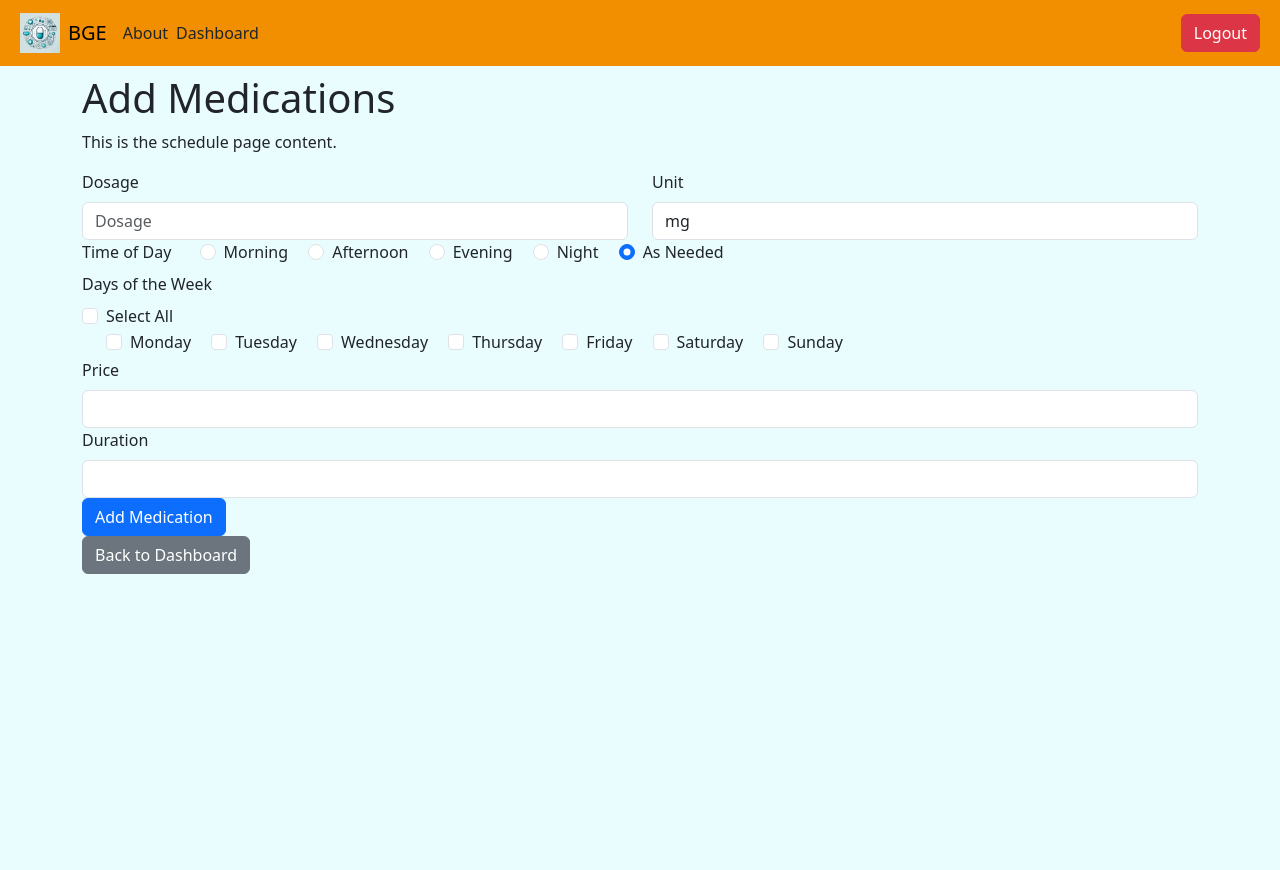
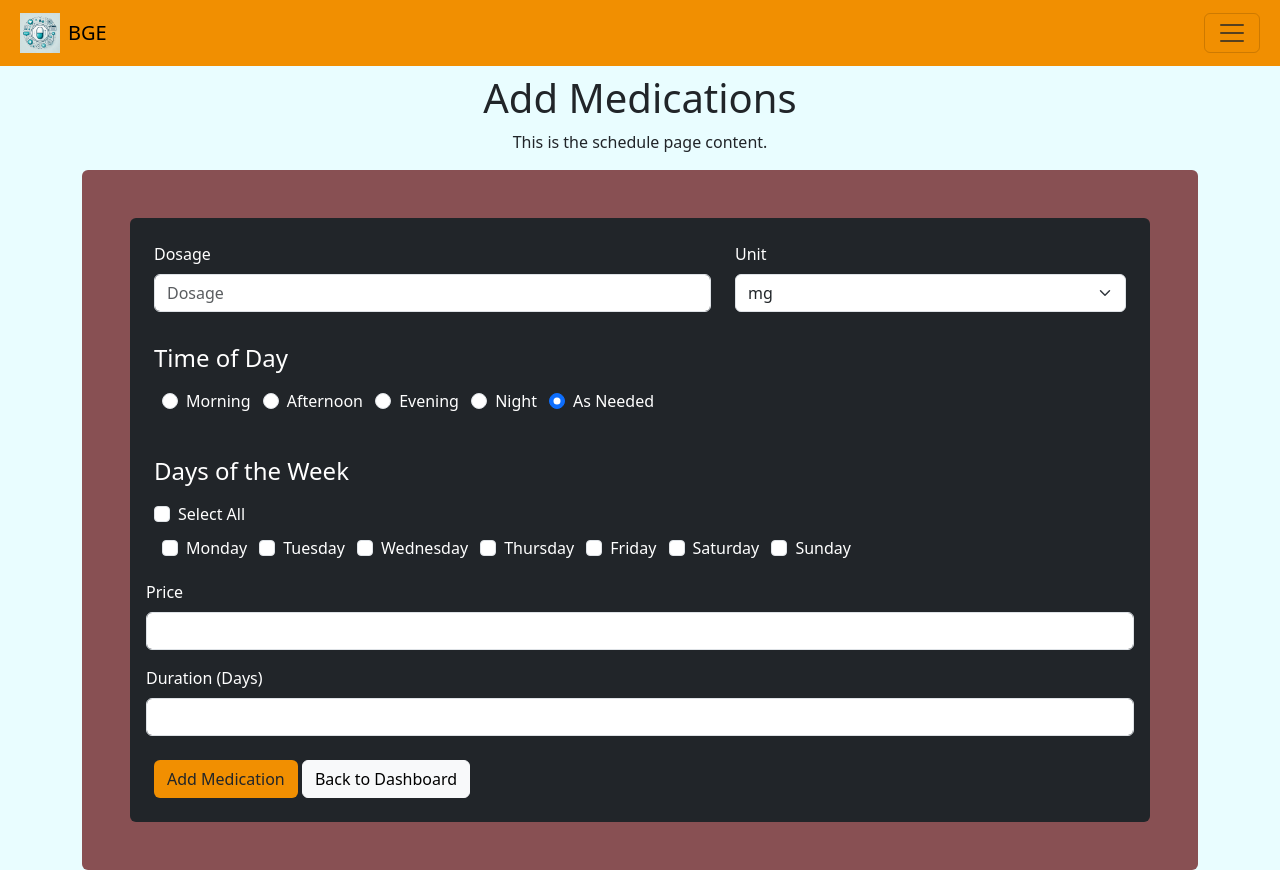
Before and after one commit to kaphelps33/BGE, a Flask app: page /add_medication/1 in a window 1280 px wide. Before the commit the page ends 574 px from the top, so only its background shows below. Run offline with Flask 3, Linux system fonts and the light colour scheme; the visitor is signed in with stand-in values (Sample User, id 1); some libraries are stand-ins or nearby versions.

Commit message:
Updated forms, dashboard and sidebar
Limitations on add medication form included, current date displays now, and styling added throughout the app.

```diff
--- a/app/dashboard/forms.py
+++ b/app/dashboard/forms.py
@@ -12,14 +12,17 @@ from wtforms import (
     SelectMultipleField,
 )
 from wtforms.widgets import CheckboxInput, ListWidget
-from wtforms.validators import DataRequired
+from wtforms.validators import DataRequired, NumberRange
 
 
 class MedicationForm(FlaskForm):
     """Form for adding medications to the users profile/dashboard."""
 
     # Medication dosage field
-    dosage = StringField("Dosage", validators=[DataRequired()])
+    dosage = DecimalField(
+        "Dosage",
+        validators=[DataRequired(), NumberRange(min=0, max=120)]
+    )
     # Users can select different measurements of medication
     unit = SelectField(
         "Unit",
@@ -47,7 +50,6 @@ class MedicationForm(FlaskForm):
         validators=[DataRequired()],
     )
     # The days when a user takes their medications
-    # TODO: MAKE THIS REQUIRED WITH VALIDATORS
     days_of_week = SelectMultipleField(
         "Days of the Week",
         choices=[
@@ -62,13 +64,12 @@ class MedicationForm(FlaskForm):
         widget=ListWidget(prefix_label=False),
         option_widget=CheckboxInput(),
     )
-
     # Medication price
-    price = DecimalField("Price", validators=[DataRequired()])
-
-    # How long a user takes this medications
-    # TODO: MAKE IT SO THIS MUST BE ABOVE 0 DAYS AND CAN'T BE SOME CRAZY VALUE
-    # LIKE 1,000,000 DAYS
-    duration = IntegerField("Duration", validators=[DataRequired()])
+    price = DecimalField("Price", validators=[DataRequired(), NumberRange(min=0, max=1000)])
+    # How long a user takes this medication
+    duration = IntegerField(
+        "Duration (Days)",
+        validators=[DataRequired(), NumberRange(min=1, max=720)]
+    )
     # Submit button
-    submit = SubmitField("Add Medication", validators=[DataRequired()])
+    submit = SubmitField("Add Medication")
--- a/app/dashboard/routes.py
+++ b/app/dashboard/routes.py
@@ -64,11 +64,14 @@ def dashboard():
 
     today = datetime.now().strftime("%A")
 
+    current_date = datetime.now().strftime('%B %d, %Y')
+
     return render_template(
         "dashboard/dashboard.html",
         current_user=current_user,
         grouped_meds=grouped_meds,
         today=today,
+        current_date = current_date
     )
 
 
@@ -83,13 +86,13 @@ def get_grouped_meds(user_id):
 
     # Group medications by day of the week and time of day
     days = [
+        "Sunday",
         "Monday",
         "Tuesday",
         "Wednesday",
         "Thursday",
         "Friday",
         "Saturday",
-        "Sunday",
     ]
 
     grouped_meds = {
--- a/app/templates/dashboard/add_medications.html
+++ b/app/templates/dashboard/add_medications.html
@@ -2,42 +2,43 @@
 {% block title %}Schedule{% endblock %}
 {% block content %}
 <div class="container">
-  <h1>Add Medications</h1>
-  <p>This is the schedule page content.</p>
-  <form method="POST" action="">
+  <h1 class="text-center">Add Medications</h1>
+  <p class="text-center">This is the schedule page content.</p>
+  <form method="POST" action="" class="card-body p-5 rounded text-muted p-3" style=" background-color: #885053;">
     {{ form.hidden_tag() }}
-    <div class="form-group">
-      <div class="row">
+    <div class="card-body rounded p-3 text-bg-dark">
+      <div class="form-group p-2">
+        <div class="mb-3 row">
           <div class="col">
             {{ form.dosage.label(class="form-label") }}
             {{ form.dosage(class="form-control", placeholder="Dosage") }}
           </div>
-        <div class="col">
+          <div class="col-sm-5">
             {{ form.unit.label(class="form-label") }}
-          {{ form.unit(class="form-control") }}
+            {{ form.unit(class="form-select") }}
           </div>
         </div>
       </div>
-    <div class="form-group">
-      <label class="form-label">Time of Day</label>
-      <div class="form-check form-check-inline">
+      <div class="form-group mb-3 p-2">
+        <label class="form-label h4">Time of Day</label>
+        <div class="form-check form-check">
           {% for subfield in form.time_of_day %}
-        <div class="form-check form-check-inline">
-          {{ subfield(class="form-check-input") }} <!-- Radio input -->
+          <div class="form-check form-check-inline p-2">
+            {{ subfield(class="form-check-input", id="option5") }} <!-- Radio input -->
             {{ subfield.label(class="form-check-label") }} <!-- Radio label -->
           </div>
           {% endfor %}
         </div>
       </div>
-    <div class="form-group">
-      {{ form.days_of_week.label(class="form-label") }}
+      <div class="form-group p-2">
+        {{ form.days_of_week.label(class="form-label h4 mb-3") }}
         <div class="form-check">
           <input type="checkbox" id="selectAll" class="form-check-input" />
           <label for="selectAll" class="form-check-label">Select All</label>
         </div>
         <div class="form-check form-check-inline">
           {% for subfield in form.days_of_week %}
-        <div class="form-check form-check-inline">
+          <div class="form-check form-check-inline p-2">
             {{ subfield(class="form-check-input") }} <!-- Checkbox input -->
             {{ subfield.label(class="form-check-label") }} <!-- Checkbox label -->
           </div>
@@ -45,7 +46,7 @@
         </div>
       </div>
 
-    <div class="form-group">
+      <div class="form-group mb-3">
         {{ form.price.label(class="form-label") }}
         {{ form.price(class="form-control") }}
       </div>
@@ -53,12 +54,12 @@
         {{ form.duration.label(class="form-label") }}
         {{ form.duration(class="form-control") }}
       </div>
-    <div class="form-group">
-      {{ form.submit(class="btn btn-primary") }}
+      <div class="form-group p-2">
+        {{ form.submit(class="btn mt-3", style="background-color: #F18F01") }}
+        <a href="{{ url_for('dash.dashboard') }}" class="btn btn-light mt-3">Back to Dashboard</a>
+      </div>
     </div>
   </form>
-  <a href="{{ url_for('dash.dashboard') }}" class="btn btn-secondary">Back to Dashboard</a>
-</div>
   <script>
     document.getElementById('selectAll').onclick = function () {
       const checkboxes = document.querySelectorAll('input[type="checkbox"][name="days_of_week"]');
@@ -67,4 +68,5 @@
       });
     };
   </script>
+</div>
 {% endblock %}
--- a/app/templates/dashboard/schedule.html
+++ b/app/templates/dashboard/schedule.html
@@ -1,12 +1,11 @@
 {% extends "base.html" %}
 {% block title %}Schedule{% endblock %}
 {% block content %}
-<div class="container-fluid">
+<div class="container-fluid align-items-center">
     <div class="row">
         <!-- Sidebar -->
-        {% include "dashboard/sidebar.html" %}
         <!-- Sidebar -->
-        <main class="col-lg-9 col-md-8 mr-3" style="margin-top: 58px;">
+        <main class="col align-items-center bg-white" style="margin-top: 58px;">
             <h1>Schedule Page</h1>
             <div id="calendar">
 
--- a/app/templates/dashboard/settings.html
+++ b/app/templates/dashboard/settings.html
@@ -7,11 +7,11 @@
 <div class="container-fluid">
     <div class="row">
         <!-- Sidebar -->
-        {% include "dashboard/sidebar.html" %}
+
         <!-- Sidebar -->
         <!-- Main content -->
         <!-- Personal Information Section -->
-        <main class="col-lg-9 col-md-8 mr-3" style="margin-top: 58px;">
+        <main class="col mr-3" style="margin-top: 58px;">
             <div class="row align-items-center">
                 <!-- TODO: FIX PROFILE IMAGE UPLOAD AND DISPLAY -->
                 <!-- Profile Image -->
--- a/app/templates/dashboard/sidebar.html
+++ b/app/templates/dashboard/sidebar.html
@@ -16,9 +16,6 @@
         <a href="{{ url_for('dash.settings') }}" class="list-group-item list-group-item-action py-2 ripple">
           <i class="fas fa-cog fa-fw me-3"></i><span>Settings</span>
         </a>
-        <a href="{{ url_for('auth.logout') }}" class="list-group-item list-group-item-action py-2 ripple">
-          <i class="fas fa-sign-out-alt fa-fw me-3"></i><span>Logout</span>
-        </a>
       </div>
     </div>
     <!-- Spacer -->
--- a/app/templates/navbar.html
+++ b/app/templates/navbar.html
@@ -1,27 +1,50 @@
-<nav class="navbar navbar-expand-lg navbar-light p-2 mb-2" style="background-color: #f18f01;">
+<nav class="navbar navbar-light p-2 mb-2" style="background-color: #f18f01;">
   <div class="container-fluid">
+    <!-- Logo and Brand -->
     <a class="navbar-brand d-flex align-items-center" href="{{ url_for('main.index') }}">
       <img src="{{url_for('static', filename='images/BGE_Logo.png')}}" alt="Logo" class="img-fluid"
         style="max-width: 40px; max-height: 40px;">
       <span class="ms-2">BGE</span>
     </a>
-    <button class="navbar-toggler" type="button" data-bs-toggle="collapse" data-bs-target="#navbarSupportedContent"
-      aria-controls="navbarSupportedContent" aria-expanded="false" aria-label="Toggle navigation">
+
+    <button class="navbar-toggler ms-auto" type="button" data-bs-toggle="collapse"
+      data-bs-target="#navbarSupportedContent" aria-controls="navbarSupportedContent" aria-expanded="false"
+      aria-label="Toggle navigation">
       <span class="navbar-toggler-icon"></span>
     </button>
 
     <div class="collapse navbar-collapse" id="navbarSupportedContent">
-      <a href="{{ url_for('main.about') }}" class="nav-link me-2">About</a>
-      {% if current_user.is_authenticated %}
-      <a href="{{ url_for('dash.dashboard') }}" class="nav-link me-2">Dashboard</a>
-      <div class="ms-auto d-flex">
-        <a href="{{ url_for('auth.logout') }}" class="btn btn-danger">Logout</a>
-      </div>
-      {% else %}
-      <div class="ms-auto d-flex">
-        <a href="{{ url_for('auth.login') }}" class="btn btn-primary">Login</a>
-      </div>
-      {% endif %}
+      <ul class="navbar-nav ms-auto">
+        <li class="nav-item">
+          <a class="nav-link" href="{{ url_for('main.about') }}">
+            <i class="fas fa-user fa-fw me-2"></i>About
+          </a>
+        </li>
+        {% if current_user.is_authenticated %}
+        <li class="nav-item">
+          <a class="nav-link" href="{{ url_for('dash.dashboard') }}">
+            <i class="fas fa-tachometer-alt fa-fw me-2"></i>Dashboard
+          </a>
+        </li>
+        <li class="nav-item">
+          <a class="nav-link" href="{{ url_for('dash.schedule') }}">
+            <i class="fas fa-chart-area fa-fw me-2"></i>Schedule
+          </a>
+        </li>
+        <li class="nav-item">
+          <a class="nav-link" href="{{ url_for('dash.settings') }}">
+            <i class="fas fa-cog fa-fw me-2"></i>Settings
+          </a>
+        </li>
+        <li class="nav-item">
+          <a href="{{ url_for('auth.logout') }}" class="btn btn-danger ms-3">Logout</a>
+        </li>
+        {% else %}
+        <li class="nav-item">
+          <a href="{{ url_for('auth.login') }}" class="btn btn-primary ms-3">Login</a>
+        </li>
+        {% endif %}
+      </ul>
     </div>
   </div>
 </nav>
```
Also changed, not shown: app/templates/dashboard/dashboard.html (+16 -12 lines). Lines whose indentation alone changed are shown as unchanged.
